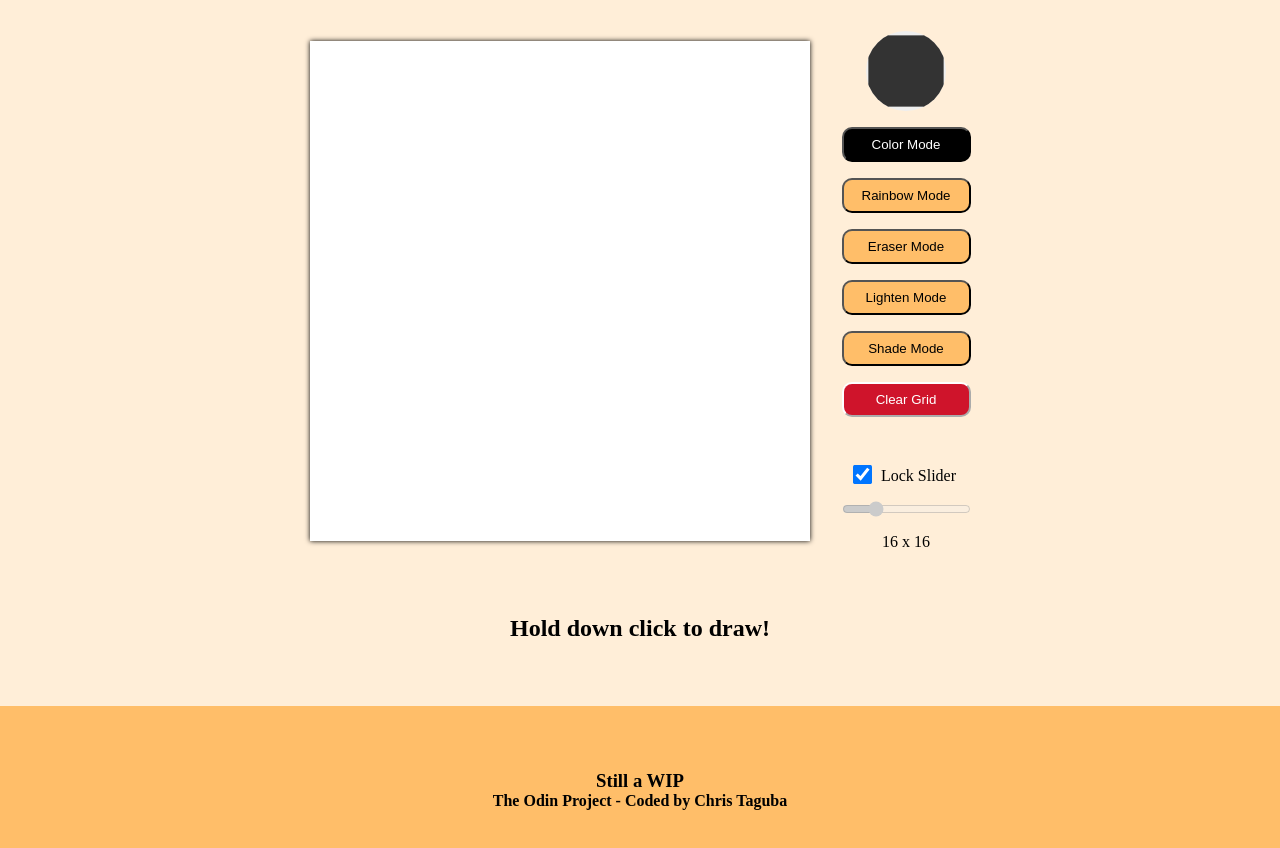
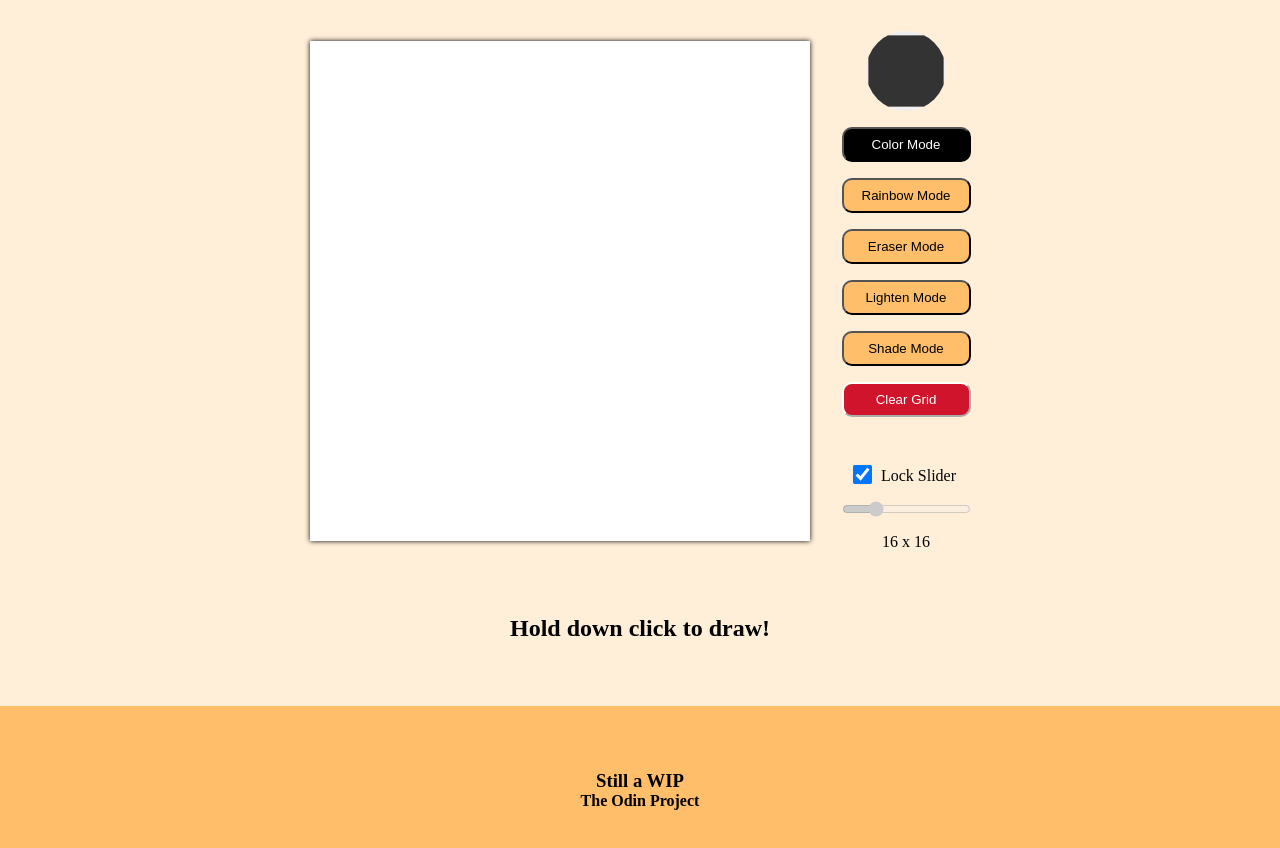
Before and after one commit to ectaguba/odin-etch-a-sketch, a plain HTML site: page index.html in a window 1280 px wide. Shown: the part 70-918 px from the top of the page. Drawn offline with Linux system fonts and the light colour scheme.

Commit message:
Changed footer

```diff
--- a/index.html
+++ b/index.html
@@ -32,5 +32,5 @@
 </body>
 <footer>
     <h3>Still a WIP</h3>
-    <p>The Odin Project - Coded by Chris Taguba</p>
+    <p>The Odin Project</p>
 </footer>
```
